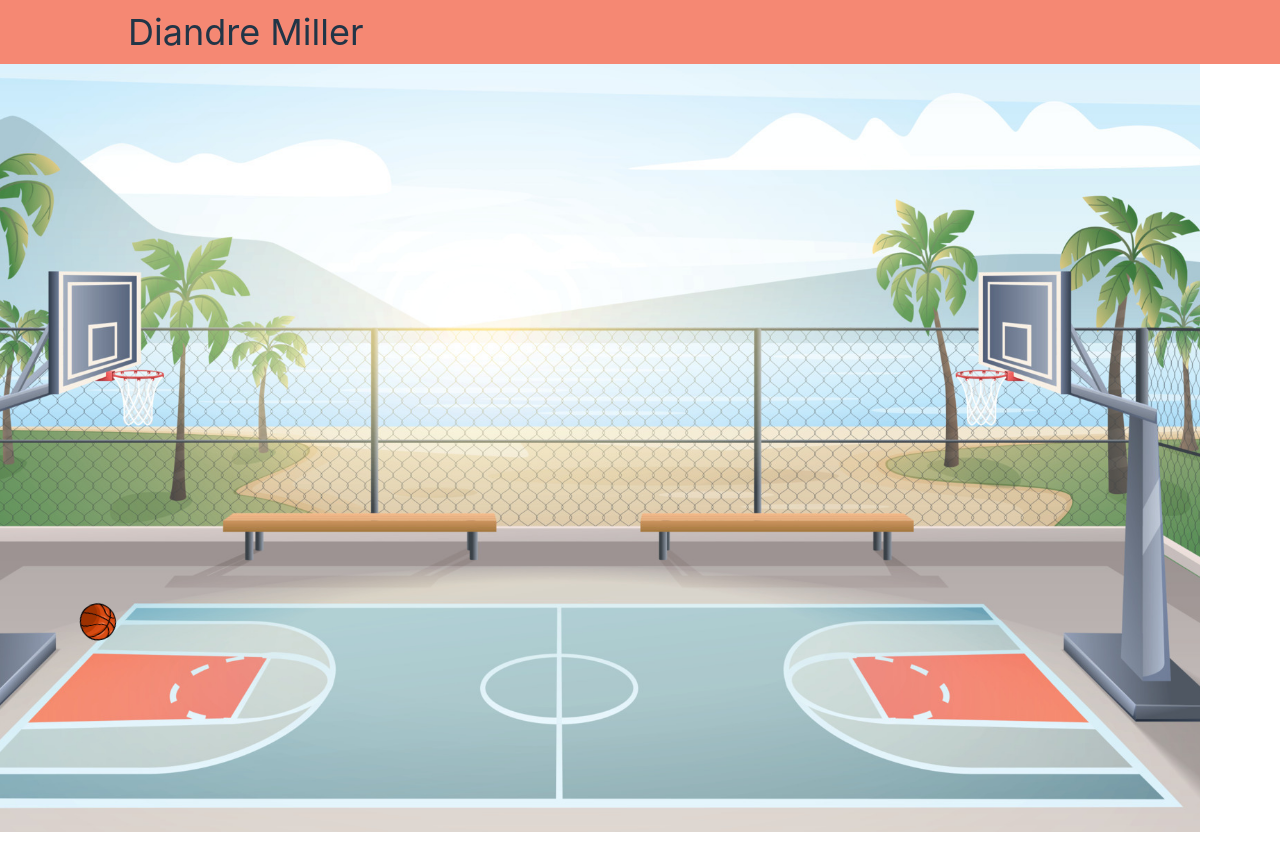
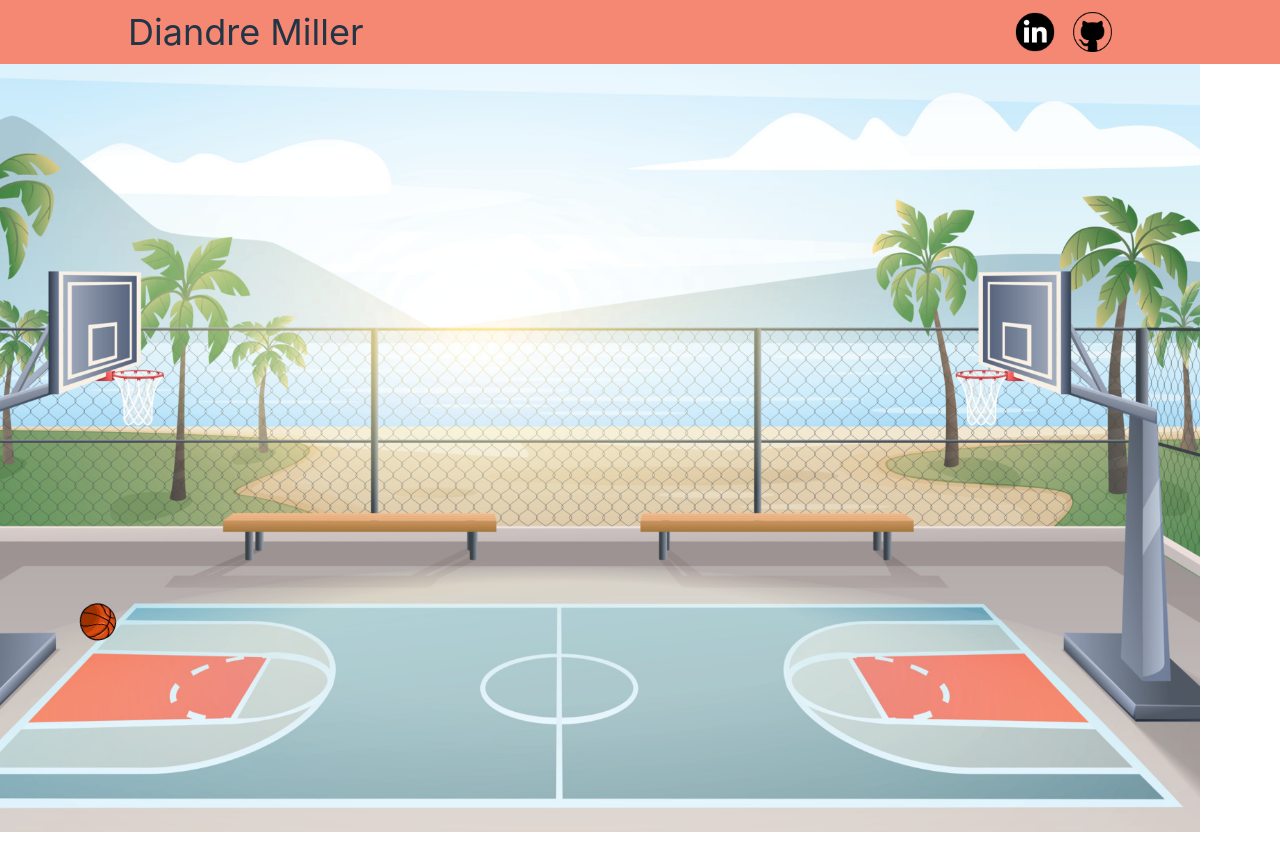
Before and after one commit to DiandreMiller/resume, a React (Vite) app: page / in a window 1280 px wide. Built offline with nearby package versions, Linux system fonts and the light colour scheme.

Commit message:
design: updated navbar

```diff
--- a/src/Components/Navbar.tsx
+++ b/src/Components/Navbar.tsx
@@ -1,4 +1,8 @@
 import React from "react";
+import gitHub from '../Assets/gitHubLogo.png'
+import linkedIn from '../Assets/linkedInLogo.png'
+
+import { Link } from "react-router-dom";
 
 const Navbar = () => {
 
@@ -7,6 +11,11 @@ const Navbar = () => {
         <div>
             <nav className="w-full h-16 fixed top-0 left-0 z-10 flex" style={{ background: 'rgb(245,136,115)', transform: 'translateY(0px)' }} >
                 <h2 className="lg:text-4xl start ml-32 flex items-center">Diandre Miller</h2>
+                <div className="ml-auto flex items-center space-x-4 mr-10">
+                <Link to='https://www.linkedin.com/in/diandre-miller/' target="blank"><img className="h-11" style={{ transform: 'translateX(-128px)'}} src={linkedIn} /></Link>
+                <Link to='https://github.com/DiandreMiller' target="blank"><img className="h-10" style={{ transform: 'translateX(-128px)'}} src={gitHub} /></Link>
+                </div>
+
             </nav>
         </div>
     )
```
Also changed, not shown: src/Assets/gitHubLogo.png (added), src/Assets/linkedInLogo.png (added).
